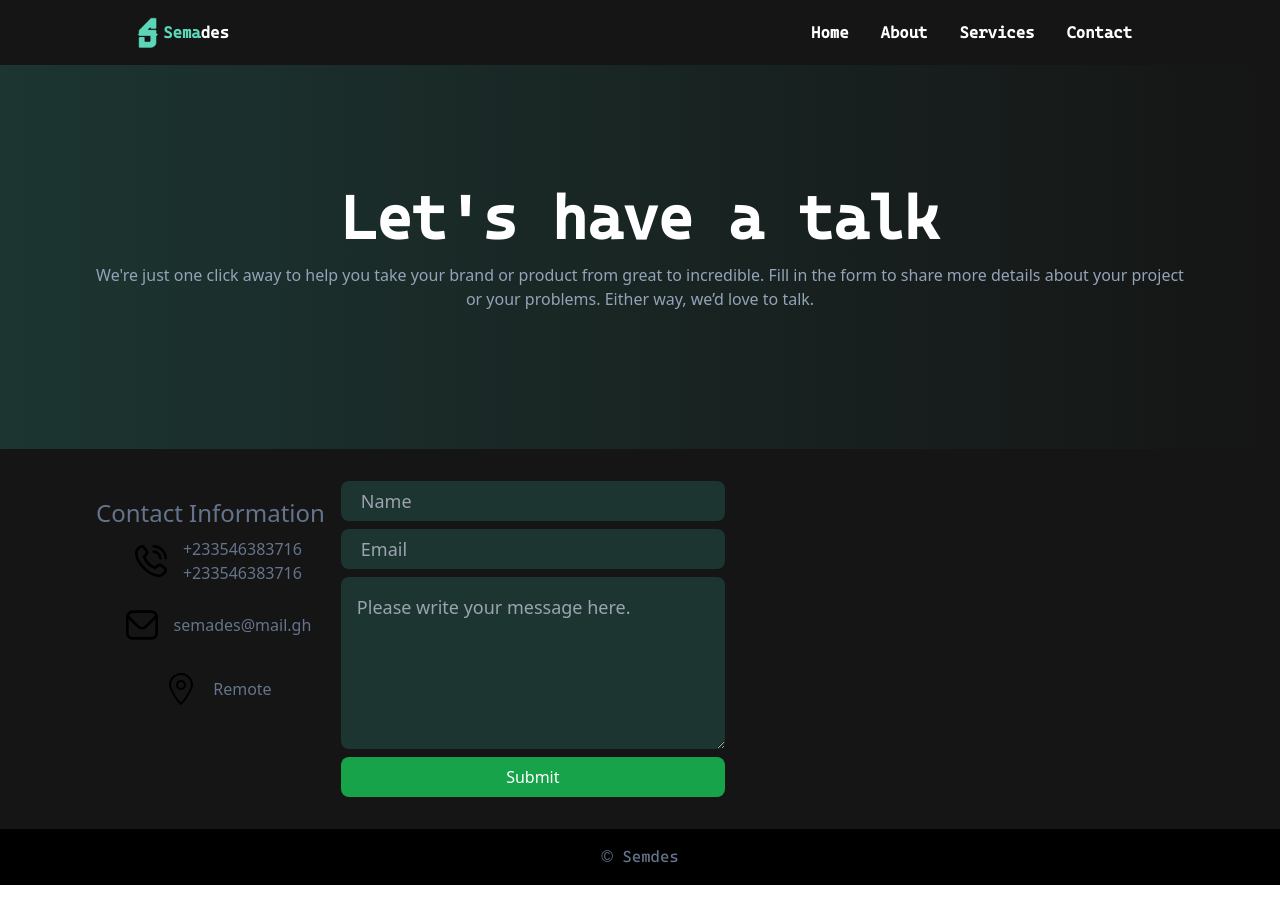
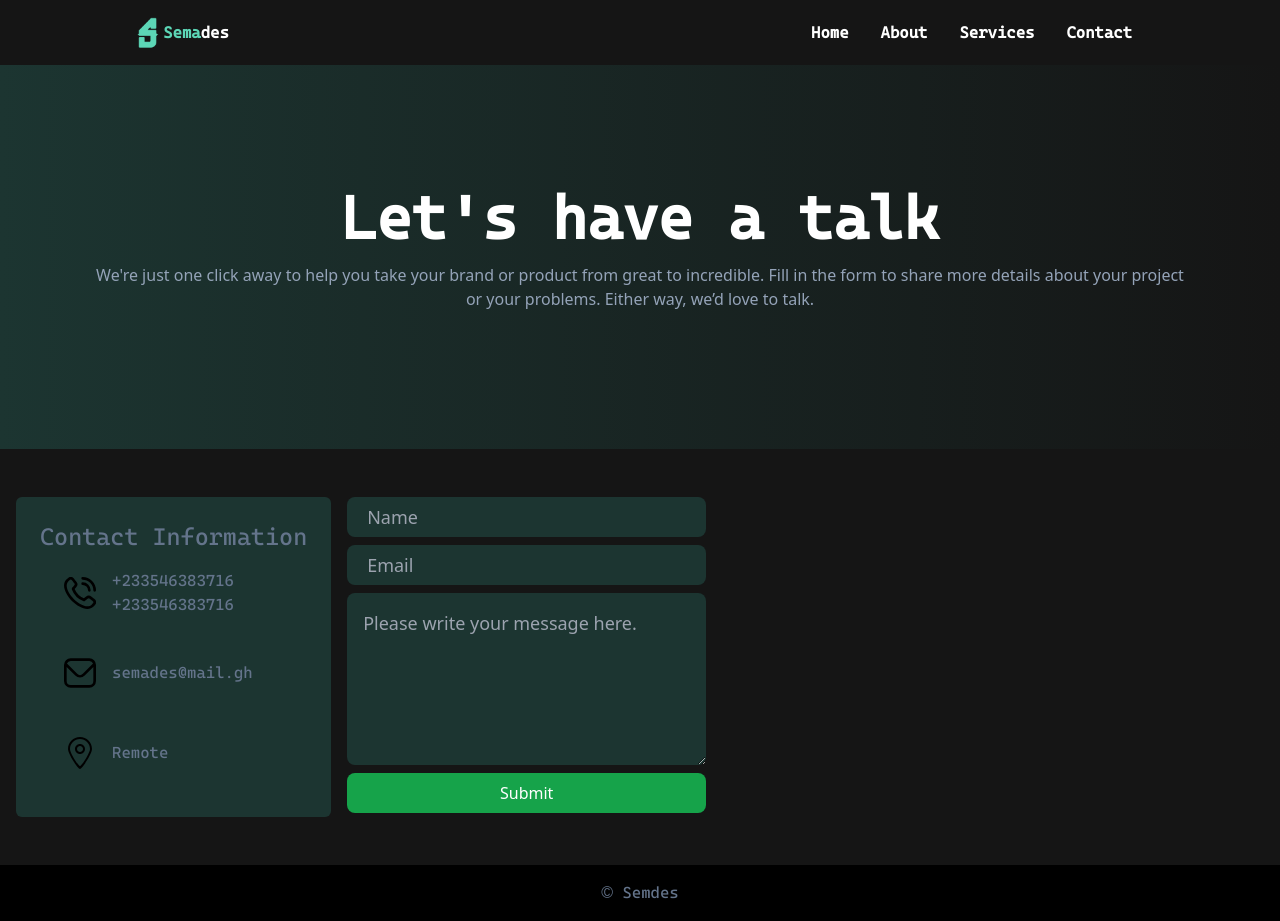
Before and after one commit to sky2626/Joetib-semades, a React (Vite) app: page /contact in a window 1280 px wide. Before the commit the page ends 885 px from the top, so only its background shows below. Built offline with nearby package versions, Linux system fonts and the light colour scheme.

Commit message:
update on conact us

```diff
--- a/src/pages/Contact.jsx
+++ b/src/pages/Contact.jsx
@@ -22,68 +22,70 @@ export default function Contact () {
             className="bg-pro-200">
 
                 <div
-                className='bg-pro-200 flex flex-col md:flex-row md:gap-4 md:py-8 px-4 md:px-24 '>
+                className='bg-pro-200 flex flex-col md:flex-row md:gap-4 px-4 p-12'>
                     <div
-                    className='py-4'>
+                    className='flex flex-col bg-pro-300 rounded-md p-6'>
                         <h1
-                        className='text-center text-2xl text-slate-500'>Contact Information</h1>
+                        className='text-2xl text-center text-slate-500 font-Cascadia'>Contact Information</h1>
+                        <div className='flex justify-start items-start flex-col'>
                             <div
-                        className='flex flex-row justify-center items-center'>
+                            className='flex flex-row p-2 justify-center items-center'>
                                 <img
-                            className='h-16 p-4'
+                                className='h-16 p-4 font-Cascadia'
                                 src="../src/assets/phone-call.svg"
                                 alt="phone img" />
                                 <div className='flex flex-col'>
                                     <a
-                                className='text-slate-500'
+                                    className='text-slate-500 font-Cascadia'
                                     href="tel:+233546383716">
                                         +233546383716
                                     </a>
                                     <a
-                                className='text-slate-500'
+                                    className='text-slate-500 font-Cascadia'
                                     href="tel:+233546383716">
                                         +233546383716
                                     </a>
                                 </div>
                             </div>
                             <div
-                        className='flex flex-row justify-center items-center'>
+                            className='flex flex-row p-2 justify-center items-center'>
                                 <img
-                            className='h-16 p-4'
+                                className='h-16 p-4 '
                                 src="../src/assets/mail.svg"
                                 alt="mail img" />
                                 <a
-                            className='text-slate-500'
+                                className='text-slate-500 font-Cascadia'
                                 href="mailto:webmaster@example.com">
                                     semades@mail.gh
                                 </a>
                             </div>
                             <div
-                        className='flex flex-row justify-center items-center'>
+                            className='flex flex-row p-2 justify-center items-center'>
                                 <img
-                            className='h-16 p-4 text-pro-100'
+                                className='h-16 p-4 font-Cascadia'
                                 src="../src/assets/location.svg"
                                 alt="location img" />
                                 <a
-                            className='text-slate-500'
+                                className='text-slate-500 font-Cascadia'
                                 href="mailto:webmaster@example.com">
                                     Remote
                                 </a>
                             </div>
                         </div>
+                    </div>
                     <div
                     class="flex flex-col gap-2">
                         <input
-                        class="rounded-lg text-lg bg-pro-300 h-6 md:w-96 p-5 "
+                        class="rounded-lg text-lg bg-pro-300 h-6 p-5 "
                         type="text" id="full name" name="full Name" placeholder="Name" autocomplere="off" required />
                         <input
-                        class="rounded-lg text-lg bg-pro-300 h-6 md:w-96 p-5 "
+                        class="rounded-lg text-lg bg-pro-300 h-6 p-5 "
                         type="text" id="email" name="email" placeholder="Email" autocomplere="off" required />
                         <textarea
-                        className='bg-pro-300 rounded-lg p-4 text-lg md:w-96 '
+                        className='bg-pro-300 rounded-lg p-4 text-lg '
                         name="message" id="message" placeholder="Please write your message here." cols="30" rows="5"></textarea>
                         <button
-                        class="text-white h-10 rounded-lg text-semibold bg-green-600 p-2 md:w-96">
+                        class="text-white h-10 rounded-lg text-semibold bg-green-600 p-2">
                             Submit
                         </button>
                     </div>
--- a/src/pages/Home.jsx
+++ b/src/pages/Home.jsx
@@ -22,7 +22,7 @@ export default function Home(){
             className="bg-gradient-to-l from-pro-300 to-pro-200 flex flex-col md:flex-row gap-1" >
                 <div className="flex flex-col justify-center p-12 md:pl-28 ">
                     <h1
-                    className="text-6xl md:text-7xl text-white align-middle gap-2 font-bold font-Cascadia ">
+                    className="text-6xl md:text-7xl text-white align-middle gap-2 font-semibold font-Cascadia ">
                         We are <span
                         className="text-pro-100">
                             Creative </span>and<br /> <spanm
```
Lines whose indentation alone changed are shown as unchanged.
